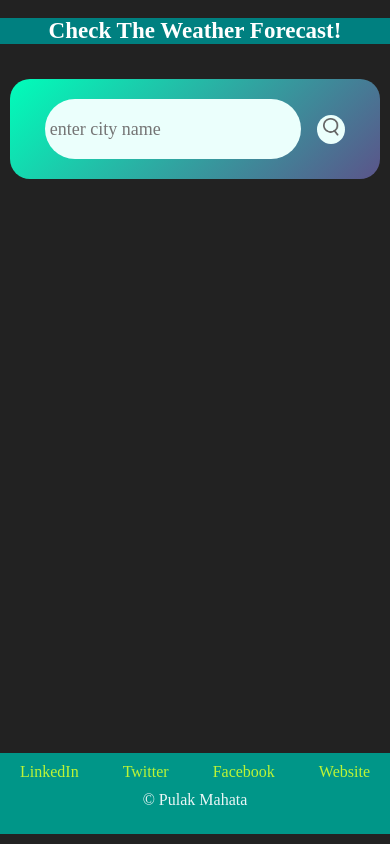
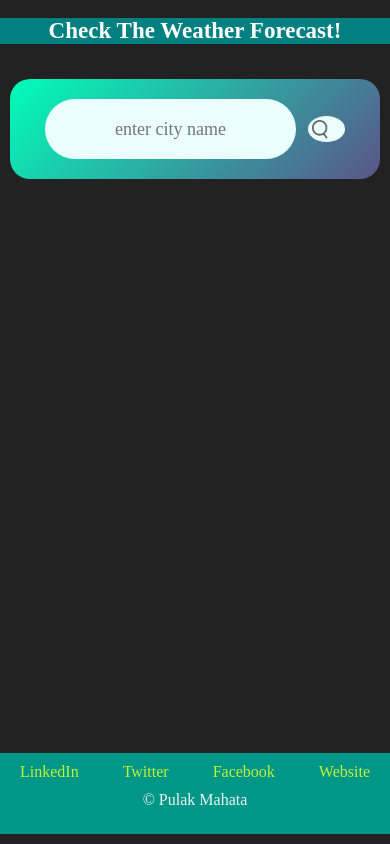
Before and after one commit to pulak-mahata/weatherApp-using-api, a plain HTML site: page index.html in a window 390 px wide. Drawn offline with Linux system fonts and the light colour scheme.

Commit message:
Update styles.css

```diff
--- a/styles.css
+++ b/styles.css
@@ -34,7 +34,6 @@ body{
     text-align: center;
     background: linear-gradient(135deg, #00feba, #5b548a);
 
-
 }
 .search{
     width: 100%;
@@ -64,8 +63,13 @@ body{
     height: 29px;
 
 }
+
 .search button img{
     width: 16px;
+    /* background-size:cover ; */
+    display: flex;
+    justify-content: center;
+    align-items: center;
 }
 .weather-icon{
     width: 100px;
@@ -148,21 +152,43 @@ body{
    font-size: 2 rem;
    padding-top: 10px;
   }
- @media only screen and (max-width: 600px){
+
+  @media only screen and (max-width: 600px){
    .card{
     width: 95%;
    }
+
 
 .search input{
     border: 0;
     outline: 0;
     background: #ebfffc;
     color: #555;
-    padding: 10px 5px;
+    padding: 10px 1px;
     height: 60px;
     border-radius: 30px;
     flex: 1;
-    margin-right: 16px;
+    margin-right: 12px;
     font-size: 18px;
+    text-align: center;
+}
+.search button{
+    border: 0;
+    outline: 0;
+    background: #ebfffc;
+    border-radius: 50%;
+    width:37px;
+    cursor: pointer;
+    height: 26px;
+    margin-left: 0px;
+    padding: 4px;
+
+}
+.search button img{
+    width: 16px;
+     background-size:cover ;
+    display: flex;
+    justify-content: center;
+    align-items: center;
 }
   }
```
